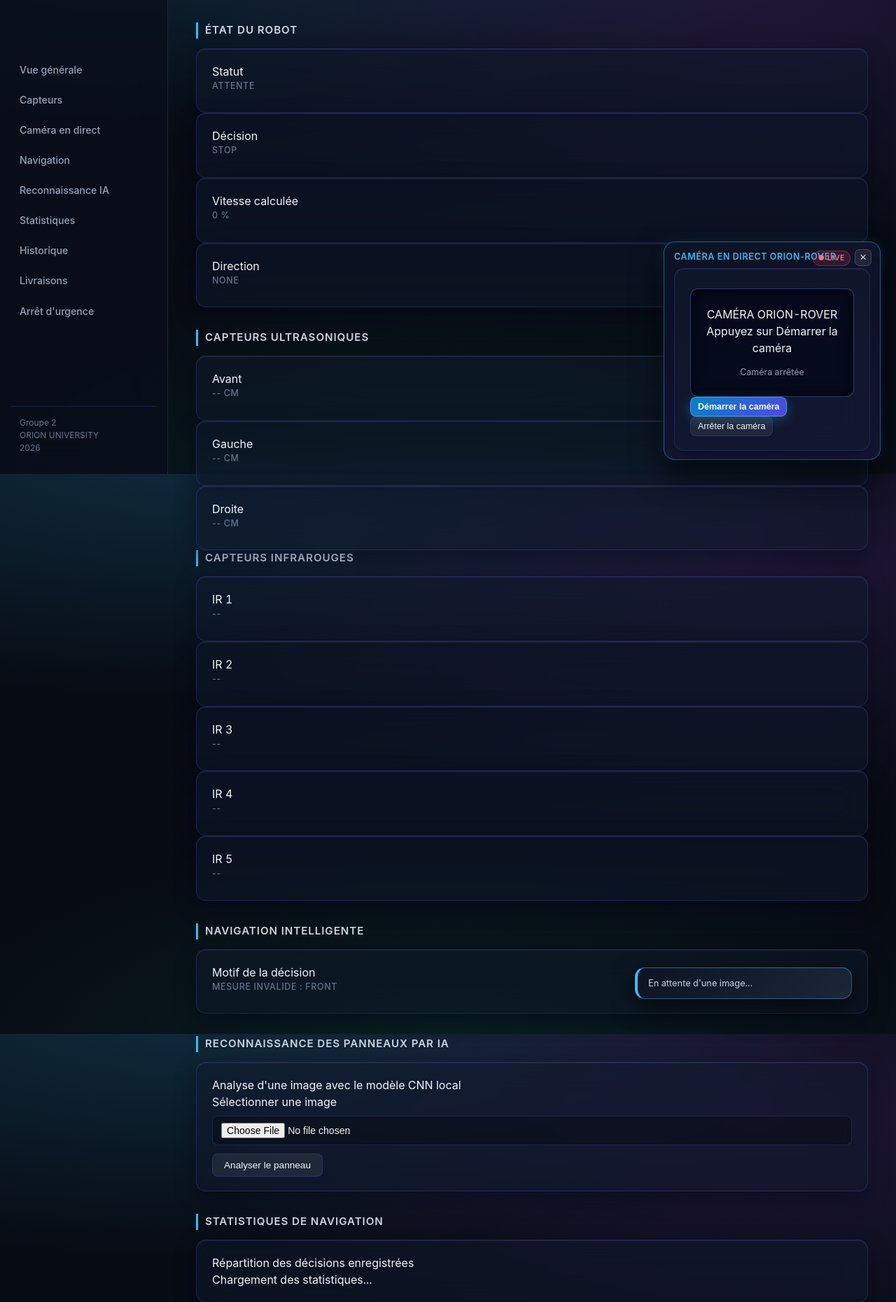
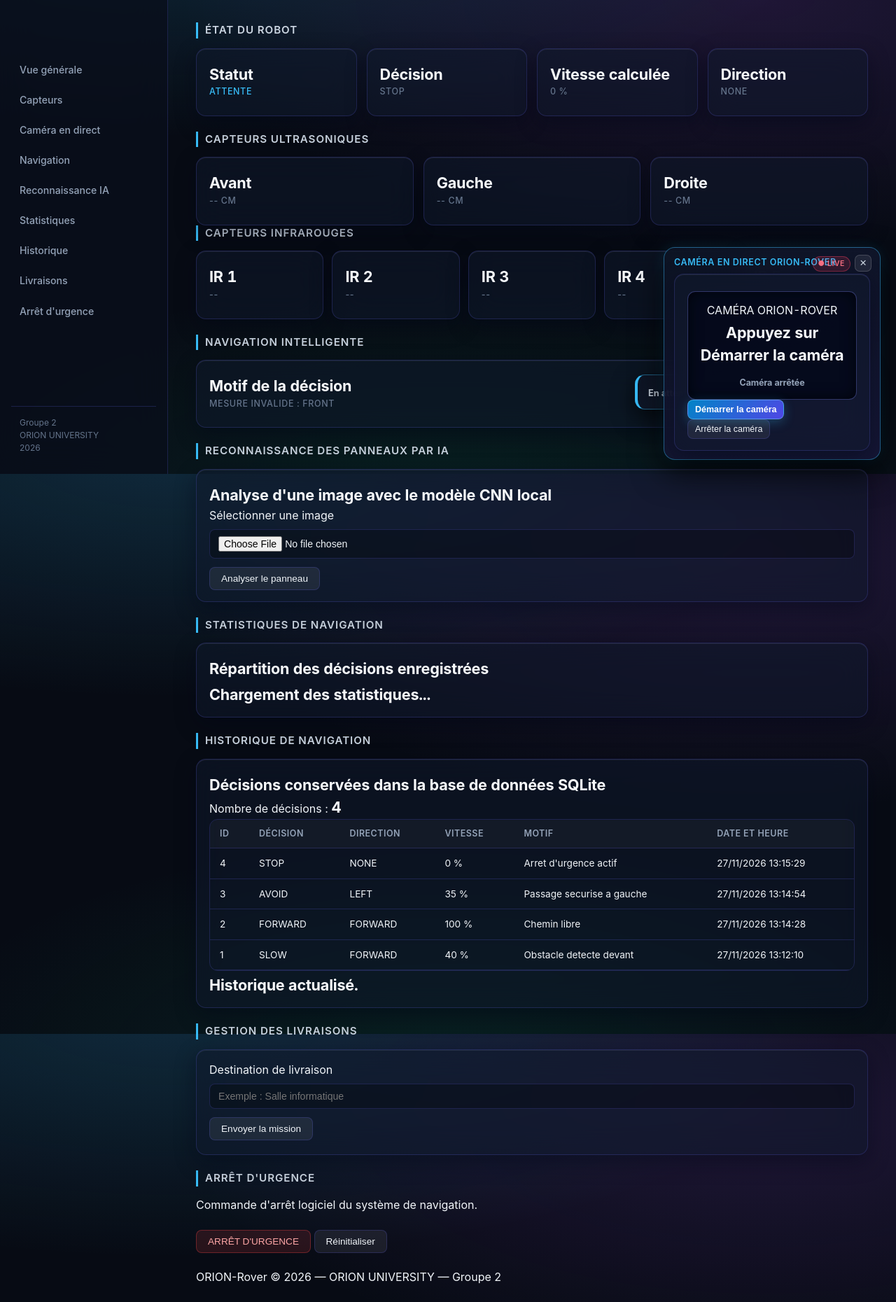
Before and after one commit to cecilinht/ORION-Rover-Groupe-2, a Flask app: page / in a window 1280 px wide. Shown: the part 123-1983 px from the top of the page at 70% size. After the commit the page ends 1957 px from the top, so only its background shows below. Run offline with Flask 3, Linux system fonts and the light colour scheme; data comes from the database, SQL or seed files in the repository.

Commit message:
style(ui): grille multi-colonnes compacte et valeurs KPI en grand format

```diff
--- a/backend/app/static/css/dashboard.css
+++ b/backend/app/static/css/dashboard.css
@@ -570,3 +570,50 @@ button[type="submit"]:hover, #camera-start:hover {
     border-radius: 14px;
     box-shadow: 0 12px 32px rgba(0, 0, 0, 0.65);
 }
+
+
+/* ============================================================================
+   MISE EN PAGE MULTI-COLONNES COMPACTE & MODERNE (ZERO SCROLL INUTILE)
+   ============================================================================ */
+/* Force toutes les sections de cartes a s'aligner en grille horizontale */
+section > div:not(.table-container):not(.camera-container) {
+    display: grid;
+    grid-template-columns: repeat(auto-fit, minmax(190px, 1fr));
+    gap: 14px;
+}
+
+/* Cas specifique des 5 capteurs IR : 5 colonnes compactes sur une ligne */
+#infrared > div, #sensors > div:last-of-type {
+    display: grid;
+    grid-template-columns: repeat(auto-fit, minmax(110px, 1fr));
+    gap: 12px;
+}
+
+section {
+    margin-bottom: 22px;
+}
+
+.card {
+    padding: 16px 18px;
+    border-radius: 14px;
+}
+
+/* Mise en valeur des valeurs numeriques et etats dans les cartes */
+.card p, .card strong, .card span[id] {
+    font-size: 1.35rem;
+    font-weight: 700;
+    color: #f8fafc;
+    letter-spacing: -0.01em;
+    margin-top: 4px;
+}
+
+#robot-status { color: #38bdf8 !important; }
+#nav-decision { color: #34d399 !important; }
+#nav-speed    { color: #a855f7 !important; }
+#nav-direction { color: #f59e0b !important; }
+
+/* Notification IA : masquer quand la camera est fermee */
+#camera.cam-hidden ~ #ai-result,
+body.cam-closed #ai-result {
+    opacity: 0.92;
+}
```
